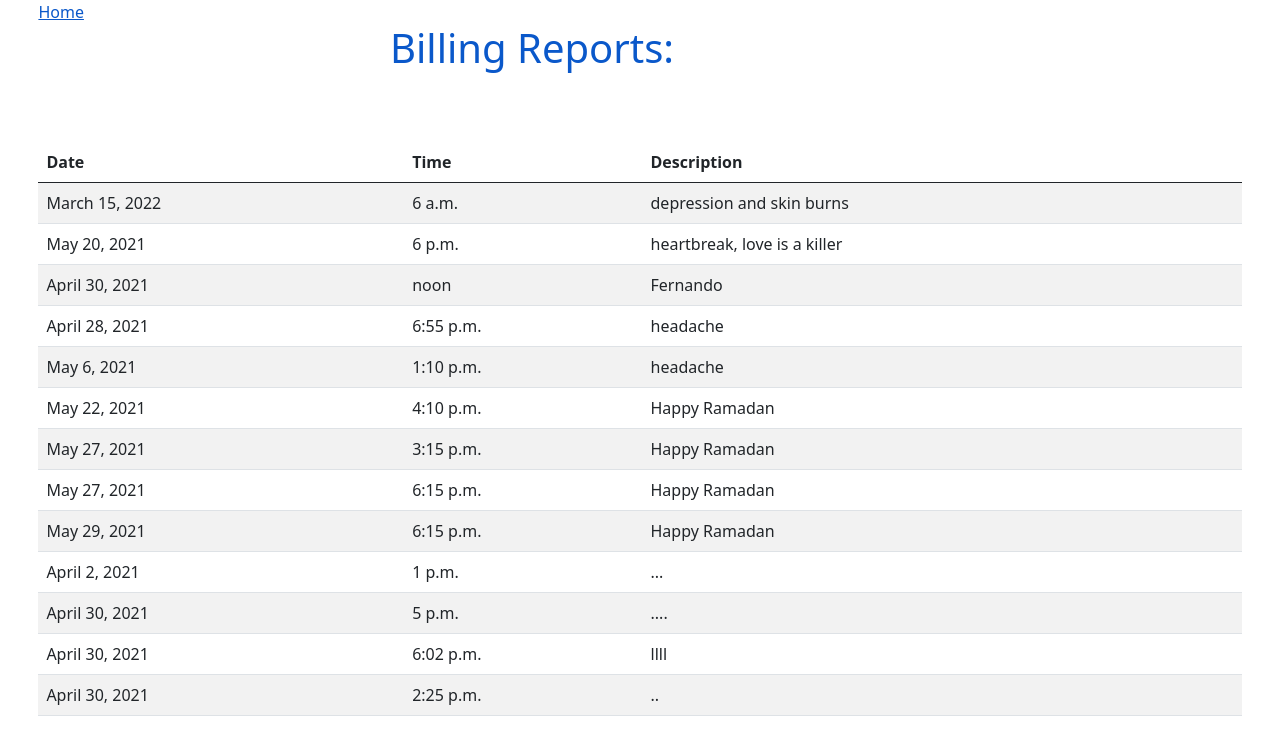
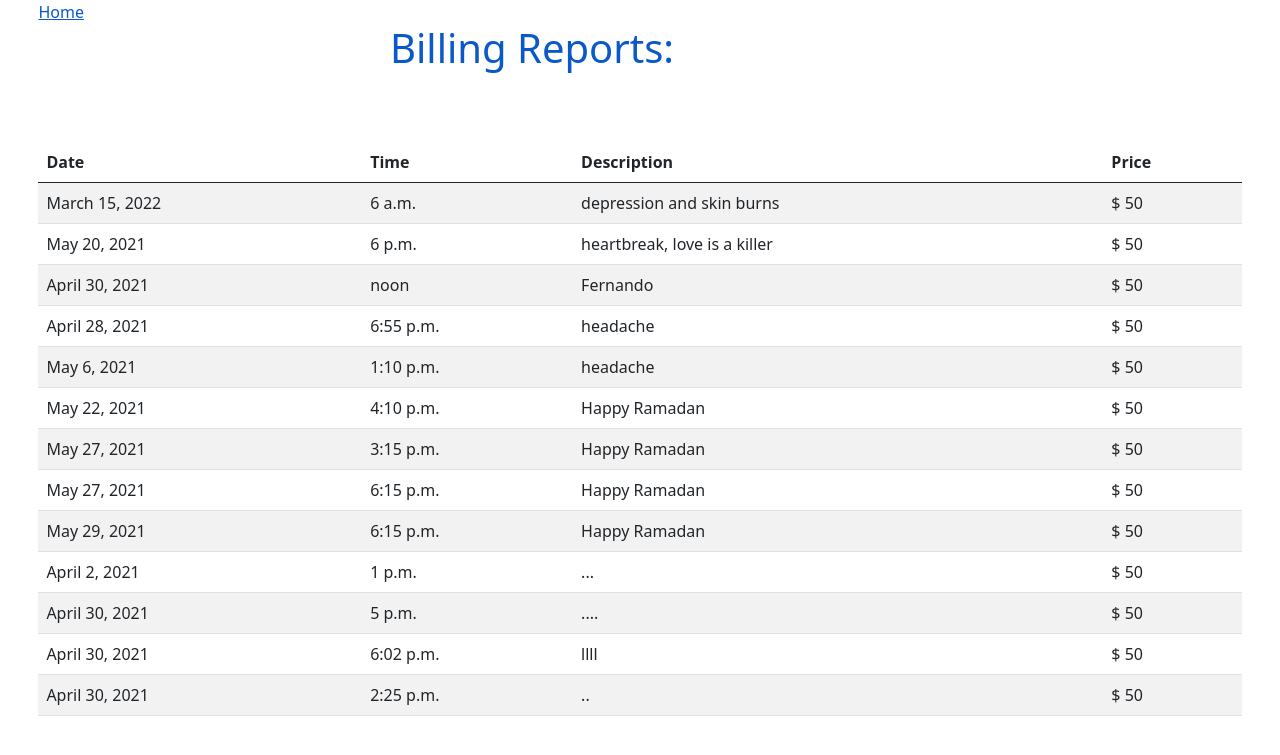
Before and after one commit to hassan797/online-consultation-web-application, a Django app: template templates/billing.html in a window 1280 px wide. Shown: the top 755 px of the page. Run offline with Django 3.2, Linux system fonts and the light colour scheme; the template is opened without the code that fills it: values that come from a table or form of the project are taken from there, others are empty; data comes from the database, SQL or seed files in the repository.

Commit message:
Added price to billing

```diff
--- a/templates/billing.html
+++ b/templates/billing.html
@@ -38,6 +38,7 @@
                     <th>Date</th>
                     <th>Time</th>
                     <th>Description</th>
+                    <th>Price</th>
                 </tr>
             </thead>
             <tbody>
@@ -58,6 +59,7 @@
                     <td>{{ bill.date }}</td>
                     <td>{{ bill.time }}</td>
                     <td>{{ bill.description }}</td>
+                    <td>$ 50</td>
                 </tr>
                 {% endfor %}
             </tbody>
```
